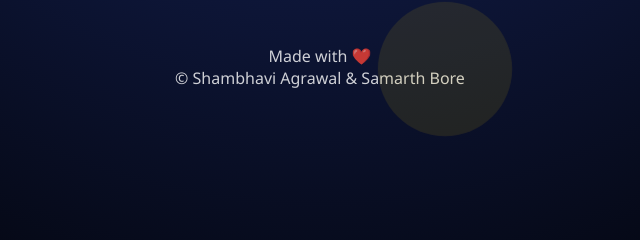
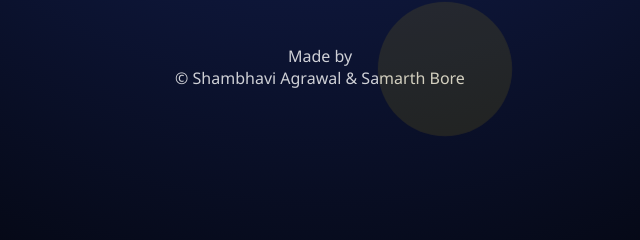
Before and after one commit to shambhaviag-create/new-year-multilingual, a plain HTML site: page index.html in a window 1280 px wide. Shown: the part 497-737 px from the top of the page, 320-960 px from the left. Drawn offline with Linux system fonts and the light colour scheme.

Commit message:
Update index.html

```diff
--- a/index.html
+++ b/index.html
@@ -166,7 +166,7 @@ footer {
 </section>
 
 <footer>
-  <p>Made with ❤️ </p>
+  <p>Made by </p>
   <p> © Shambhavi Agrawal & Samarth Bore </p>
 </footer>
 
```
